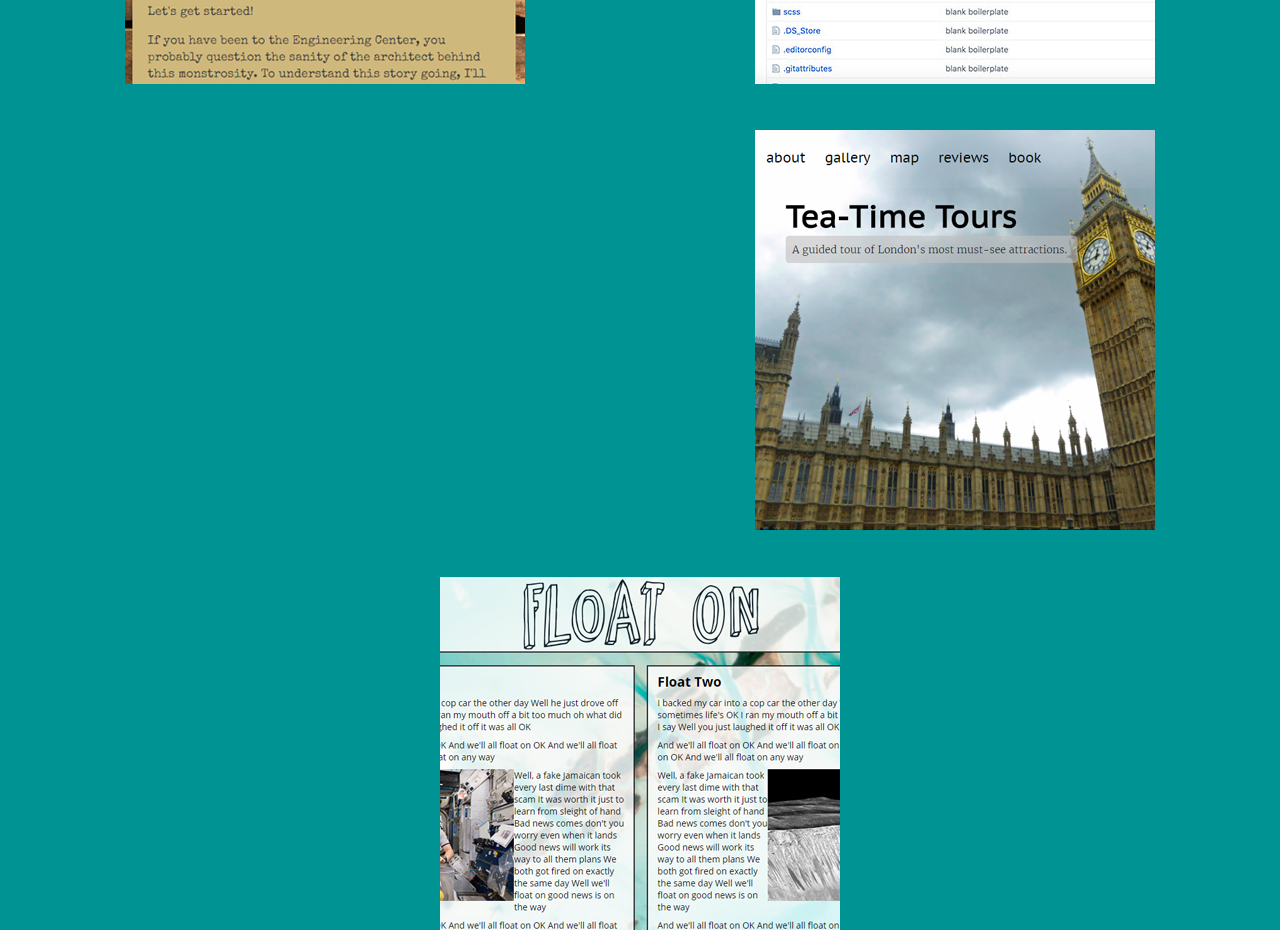
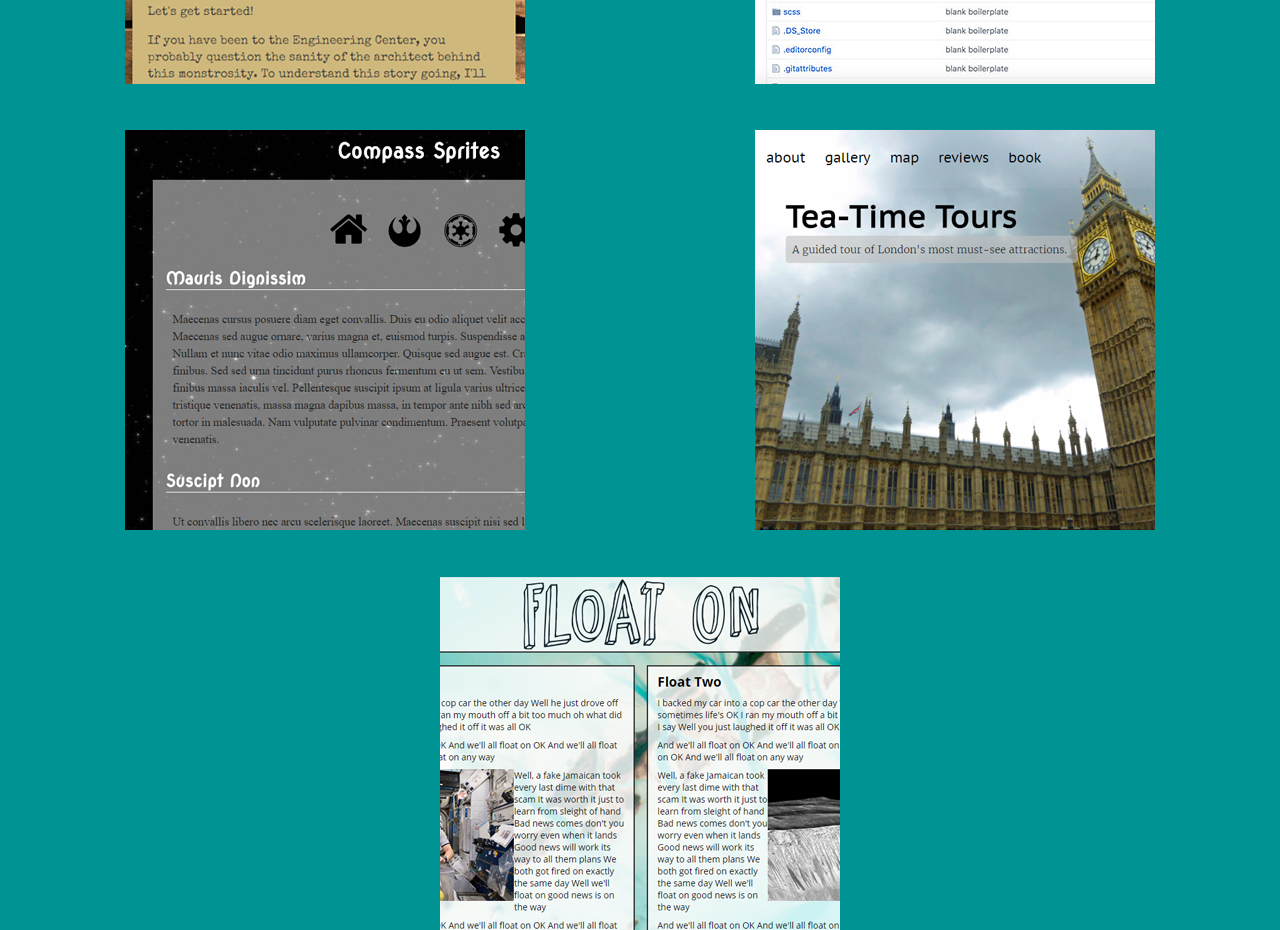
Before and after one commit to ofdust/dev, a plain HTML site: page index.html in a window 1280 px wide. Shown: the part 880-1810 px from the top of the page. Drawn offline with nearby package versions, Linux system fonts and the light colour scheme.

Commit message:
added compass sprite image

```diff
--- a/scss/_base.scss
+++ b/scss/_base.scss
@@ -52,6 +52,9 @@ header {
 	#sassbp {
 		@include projectHover ("../img/sassbp.jpg");
 	}
+	#cs {
+		@include projectHover ("../img/compass-sprites.jpg");
+	}
 	#fc {
 		@include projectHover ("../img/fauxcompany.jpg");
 	}
```
Also changed, not shown: css/main.css, img/compass-sprites.jpg (added).
